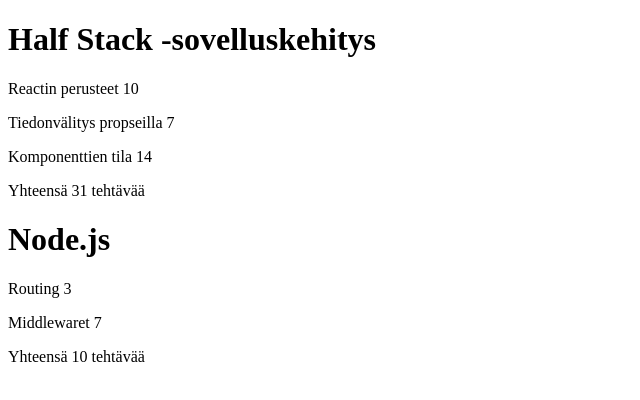
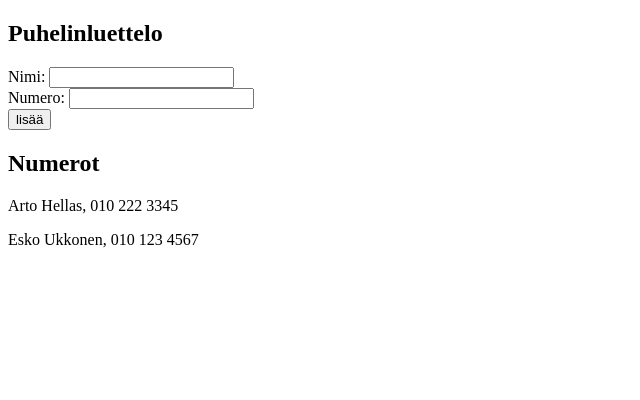
Before and after one commit to eevalaiho/fullstack2018, a React (Create React App) app in the folder osa2/: page / in a window 1280 px wide. Shown: the top 400 px of the page, without its empty margins (0-640 px from the left). Built offline with nearby package versions, Linux system fonts and the light colour scheme.

Commit message:
Osa 2, tehtävät 2.7-2.8

```diff
--- /dev/null
+++ b/osa2/kurssit/index.css
@@ -0,0 +1,5 @@
+body {
+  margin: 0;
+  padding: 0;
+  font-family: sans-serif;
+}
--- a/osa2/src/App.js
+++ b/osa2/src/App.js
@@ -1,10 +1,56 @@
-import React from 'react'
-import Kurssit from './components/Kurssit'
+import React from 'react';
 
-const App = ({ kurssit }) => {
-    return (
-        <Kurssit kurssit={kurssit} />
-    )
+class App extends React.Component {
+    constructor(props) {
+        super(props)
+        this.state = {
+            persons: [
+                { name: 'Arto Hellas', number: '010 222 3345' },
+                { name: 'Esko Ukkonen', number: '010 123 4567' }
+            ],
+            newName: '',
+            newNumber: ''
+        }
+    }
+    handleNameChange = (event) => {
+        this.setState({ newName: event.target.value })
+    }
+    handleNumberChange = (event) => {
+        this.setState({ newNumber: event.target.value })
+    }
+    addPerson = (event) => {
+        event.preventDefault()
+        const personObject = {
+            name: this.state.newName,
+            number: this.state.newNumber
+        }
+        const persons = this.state.persons.concat(personObject)
+        this.setState({
+            persons: persons,
+            newName: '',
+            newNumber: ''
+        })
+    }
+    render() {
+        return (
+            <div>
+                <h2>Puhelinluettelo</h2>
+                <form onSubmit={this.addPerson}>
+                    <div>
+                        Nimi: <input value={this.state.newName} onChange={this.handleNameChange}/>
+                    </div>
+                    <div>
+                        Numero: <input value={this.state.newNumber} onChange={this.handleNumberChange}/>
+                    </div>
+                    <div>
+                        <button type="submit">lisää</button>
+                    </div>
+                </form>
+                <h2>Numerot</h2>
+                {this.state.persons.map((person) => <p key={person.name}>{person.name}, {person.number}</p>)}
+            </div>
+        )
+    }
 }
 
 export default App
--- a/osa2/src/index.js
+++ b/osa2/src/index.js
@@ -2,47 +2,8 @@
 import ReactDOM from 'react-dom'
 import App from './App'
 
-const kurssit = [
-    {
-        nimi: 'Half Stack -sovelluskehitys',
-        id: 1,
-        osat: [
-            {
-                nimi: 'Reactin perusteet',
-                tehtavia: 10,
-                id: 1
-            },
-            {
-                nimi: 'Tiedonvälitys propseilla',
-                tehtavia: 7,
-                id: 2
-            },
-            {
-                nimi: 'Komponenttien tila',
-                tehtavia: 14,
-                id: 3
-            }
-        ]
-    },
-    {
-        nimi: 'Node.js',
-        id: 2,
-        osat: [
-            {
-                nimi: 'Routing',
-                tehtavia: 3,
-                id: 1
-            },
-            {
-                nimi: 'Middlewaret',
-                tehtavia: 7,
-                id: 2
-            }
-        ]
-    }
-]
 
 ReactDOM.render(
-    <App kurssit={kurssit} />,
+    <App />,
     document.getElementById('root')
 )
```
Also changed, not shown: osa2/kurssit/App.js (added, +10 -0 lines), osa2/kurssit/index.js (added, +48 -0 lines), osa2/kurssit/components/Kurssit.js (renamed from osa2/src/components/Kurssit.js), osa2/kurssit/components/Osa.js (renamed from osa2/src/components/Osa.js), osa2/kurssit/components/Otsikko.js (renamed from osa2/src/components/Otsikko.js), osa2/kurssit/components/Sisalto.js (renamed from osa2/src/components/Sisalto.js), osa2/kurssit/components/Yhteensa.js (renamed from osa2/src/components/Yhteensa.js).
